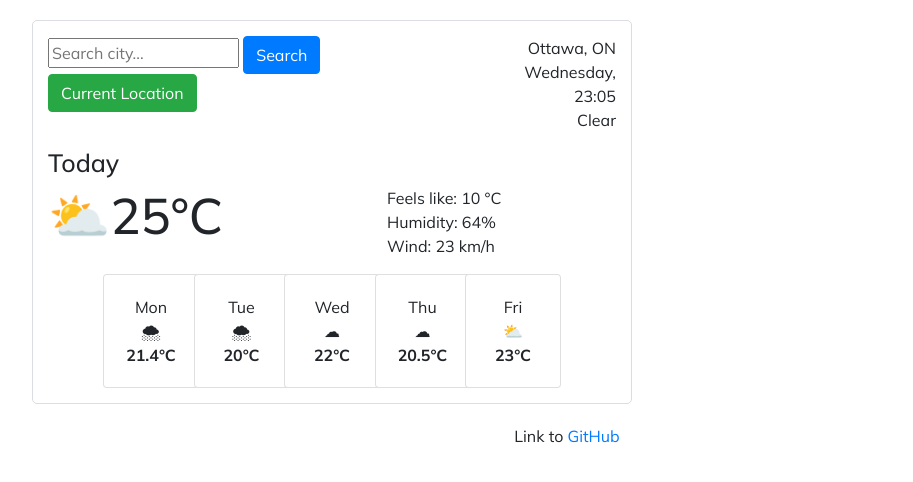
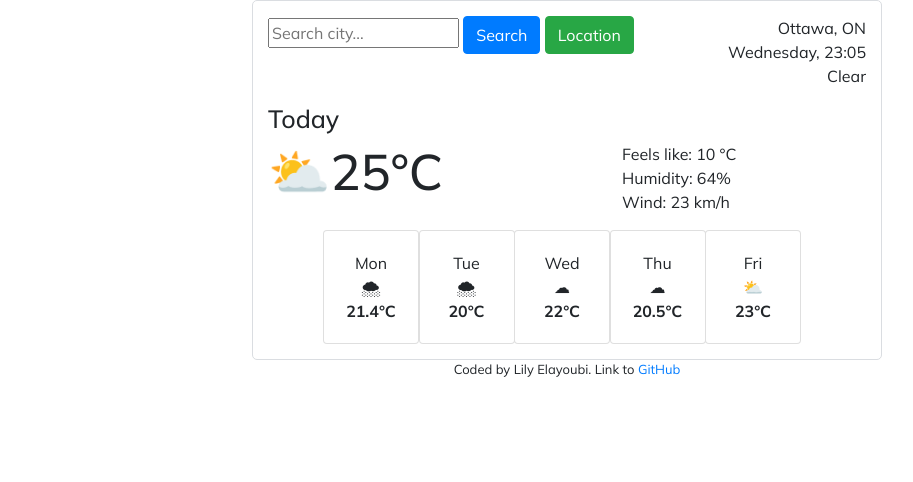
Before and after one commit to lilithy-e/Weather-App, a website built with Parcel: page index.html in a window 1280 px wide. Shown: the whole page, without its empty margins (73-986 px from the left). Built offline with nearby package versions, Linux system fonts and the light colour scheme; no server answers.

Commit message:
Adjusted the layout
Format for day/time in top right corner was fixed so if it's Wednesday it would be on one line.
Also widened the border slightly. Changed the "current location" button to "current" so that it is not under the search bar.

```diff
--- a/index.html
+++ b/index.html
@@ -28,7 +28,7 @@
           <form id="search-city">
             <input type="text" id="search-city-input" placeholder="Search city..." />
             <button type="submit" class="btn btn-primary">Search</button>
-            <button type="button" class="btn btn-success" id="current-location-button">Current Location</button>
+            <button type="button" class="btn btn-success" id="current-location-button">Location</button>
           </form>
         </div>
         <div class="col-4">
@@ -117,6 +117,6 @@
     </div>
   </div>
   <script src="src/index.js"></script>
-  <p class="github-link">Link to <a href="https://github.com/lilithy-e/Weather-App">GitHub</a></p>
+  <p class="github-link">Coded by Lily Elayoubi. Link to <a href="https://github.com/lilithy-e/Weather-App">GitHub</a></p>
   </body>
 </html>
--- a/src/styles.css
+++ b/src/styles.css
@@ -29,7 +29,9 @@ ul {
   padding: 15px;
   margin: 20px;
   border-radius: 5px;
-  max-width: 600px;
+  max-width: 630px;
+  display: block;
+  margin: 0 auto;
 }
 
 .description {
@@ -38,4 +40,5 @@ ul {
 
 .github-link {
   text-align: center;
+  font-size: small;
 }
```
